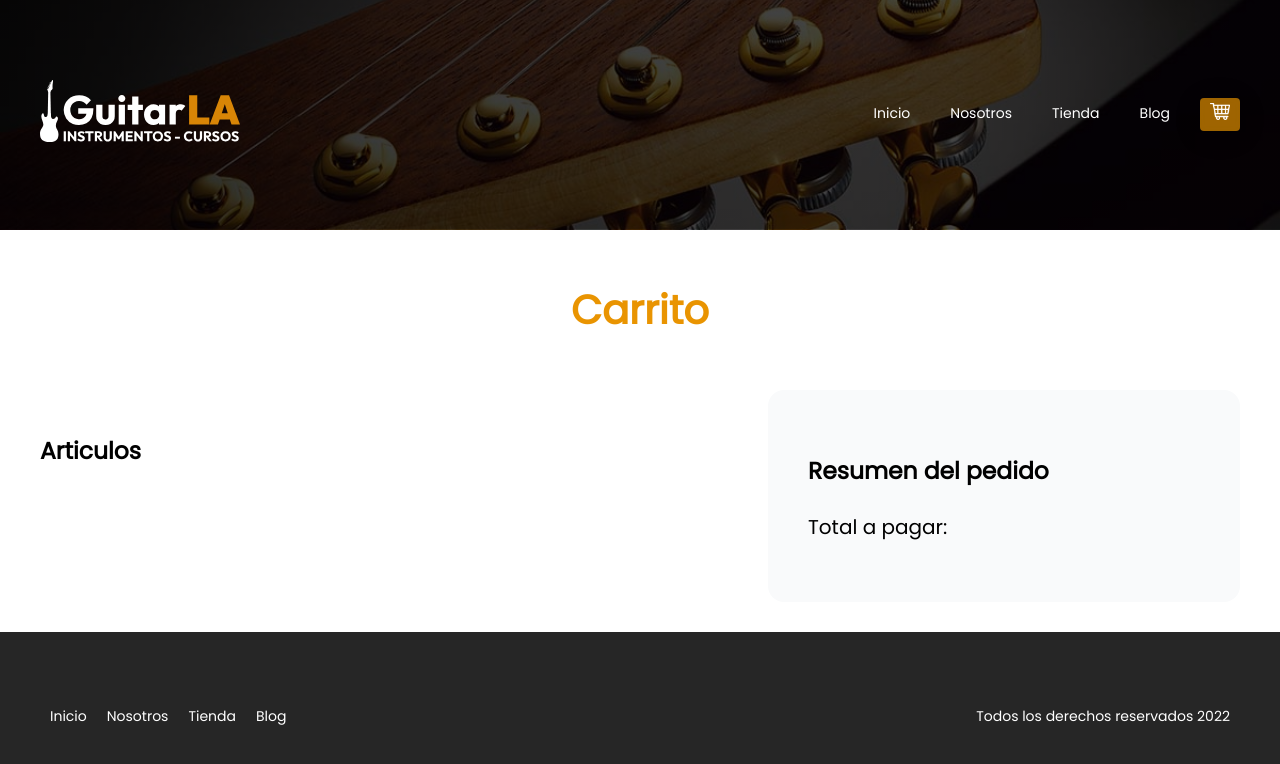
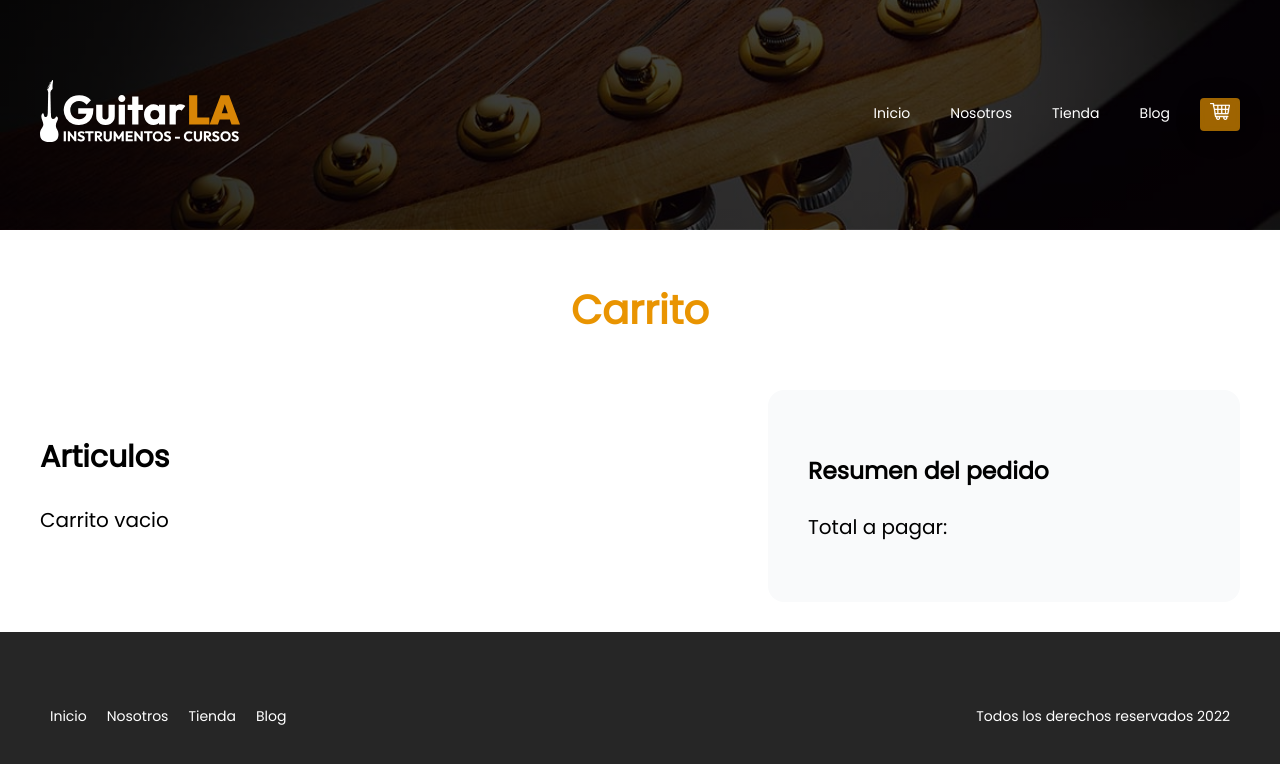
Before and after one commit to danielmateu/guitarla-next, a Next.js app: page /carrito in a window 1280 px wide. Shown: the top 764 px of the page. Built offline with nearby package versions, Linux system fonts and the light colour scheme; a web font is replaced by a local one.

Commit message:
Select agregado para modificar cantidades en tienda

```diff
--- a/pages/_app.js
+++ b/pages/_app.js
@@ -1,7 +1,54 @@
+import { useState } from 'react'
 import '../styles/globals.css'
 
 function MyApp({ Component, pageProps }) {
-  return <Component {...pageProps} />
+
+  const [carrito, setCarrito] = useState([]);
+
+
+  const agregarCarrito = guitarra => {
+    // Comprobar si la guitarra ya esta en el carrito...
+    if (carrito.some(guitarraState => guitarraState.id === guitarra.id)) {
+      // Iterar para actualizar la cantidad
+      const carritoActualizado = carrito.map(guitarraState => {
+        if (guitarraState.id === guitarra.id) {
+          guitarraState.cantidad = guitarra.cantidad;
+        }
+        return guitarraState;
+      });
+      // Se asigna al array
+      setCarrito([...carritoActualizado]);
+      localStorage.setItem('carrito', JSON.stringify(carrito));
+    } else {
+      // En caso de que el articulo no exista, es nuevo y se agrega
+      setCarrito([...carrito, guitarra]);
+      localStorage.setItem('carrito', JSON.stringify(carrito));
+    }
+  }
+
+  const eliminarProducto = id => {
+    const carritoActualizado = carrito.filter(producto => producto.id != id)
+    setCarrito(carritoActualizado)
+    window.localStorage.setItem('carrito', JSON.stringify(carrito));
+  }
+
+  const actualizarCantidad = guitarra => {
+    const carritoActualizado = carrito.map(guitarraState => {
+      if (guitarraState.id === guitarra.id) {
+        guitarraState.cantidad = parseInt(guitarra.cantidad)
+      }
+      return guitarraState
+    })
+    setCarrito(carritoActualizado)
+    window.localStorage.setItem('carrito', JSON.stringify(carrito));
+  }
+
+  return <Component {...pageProps}
+    carrito={carrito}
+    agregarCarrito={agregarCarrito}
+    eliminarProducto={eliminarProducto}
+    actualizarCantidad={actualizarCantidad}
+  />
 }
 
 export default MyApp
--- a/pages/carrito.js
+++ b/pages/carrito.js
@@ -1,8 +1,11 @@
+import { useEffect, useState } from "react"
+import Image from "next/image"
 import { Layout } from "../components/Layout"
 import styles from '../styles/carrito.module.css'
 
 
-const carrito = () => {
+
+const carrito = ({ carrito, actualizarCantidad }) => {
     return (
 
         <Layout title="Carrito de compras">
@@ -11,7 +14,46 @@ const carrito = () => {
 
                 <div className={styles.contenido}>
                     <div className={styles.carrito}>
-                        <h3>Articulos</h3>
+                        <h2>Articulos</h2>
+
+                        {carrito.length === 0 ? 'Carrito vacio' : (
+                            carrito.map(producto => (
+                                <div key={producto.id} className={styles.producto}>
+                                    <div>
+                                        <Image width={250} height={480} src={producto.imagen} alt={producto.nombre} />
+                                    </div>
+                                    <div>
+                                        <p className={styles.nombre}>{producto.nombre}</p>
+                                        {/* <p className={styles.cantidad}>Cantidad: {producto.cantidad}</p> */}
+
+                                        <div className={styles.cantidad}>
+                                            <p>Cantidad: </p>
+
+                                            <select
+                                            className={styles.select}
+                                            onChange={e => actualizarCantidad({
+                                                id: producto.id,
+                                                cantidad: e.target.value
+                                            })}
+                                            value={producto.cantidad}
+                                                >
+                                                <option value="1">1</option>
+                                                <option value="2">2</option>
+                                                <option value="3">3</option>
+                                                <option value="4">4</option>
+                                                <option value="5">5</option>
+                                            </select>
+
+                                        </div>
+
+                                        <p className={styles.precio}>€ <span>{producto.precio}</span></p>
+                                        <p className={styles.subtotal}>Subtotal: € <span>{producto.cantidad * producto.precio}</span></p>
+                                    </div>
+                                </div>
+                            ))
+                        )
+                        }
+
                     </div>
 
                     <aside className={styles.resumen}>
--- a/pages/guitarras/[url].js
+++ b/pages/guitarras/[url].js
@@ -5,7 +5,7 @@ import { Layout } from "../../components/Layout";
 import styles from "../../styles/guitarras.module.css";
 
 
-const Producto = ({ guitarra }) => {
+const Producto = ({ guitarra, agregarCarrito, actualizarCantidad }) => {
 
     const [cantidad, setCantidad] = useState(0);
     const { nombre, descripcion, imagen, precio } = guitarra[0].attributes
@@ -31,6 +31,8 @@ const Producto = ({ guitarra }) => {
         // console.log(guitarraSeleccionada)
 
         //Pasando la info al context
+        agregarCarrito(guitarraSeleccionada);
+
     }
 
     return (
--- a/styles/carrito.module.css
+++ b/styles/carrito.module.css
@@ -17,6 +17,57 @@
 
 }
 
+.producto{
+    display: grid;
+    grid-template-columns: 1fr 3fr;
+    gap:2rem;
+    align-items: center;
+    padding: 2rem 0;
+    border-bottom: 1px solid #eaeaea;
+}
+
+.producto:last-of-type{
+    border: none
+}
+
+.producto p{
+    margin:  0 0 1rem 0;
+}
+
+.producto span{
+    font-weight: 800;
+    font-size: 1.8rem;
+}
+
+.nombre {
+    font-weight: 900;
+    font-size: 2.4rem;
+}
+
+.select{
+    all:unset;
+    border: 1px solid var(--black);
+    padding: 1rem;
+    text-align: center;
+    border-radius: 1rem;
+    -webkit-border-radius: 1rem;
+    -moz-border-radius: 1rem;
+    -ms-border-radius: 1rem;
+    -o-border-radius: 1rem;
+    width: 100%;
+    margin: 1.4rem 0 1.4rem 0;
+}
+
+.precio{
+
+    font-weight: 700;
+    color: var(--primary);
+}
+
+.subtotal{
+    font-size: 2.4rem;
+}
+
 .resumen{
     background-color: #f9fafb;
     border-radius: 16px;
```
